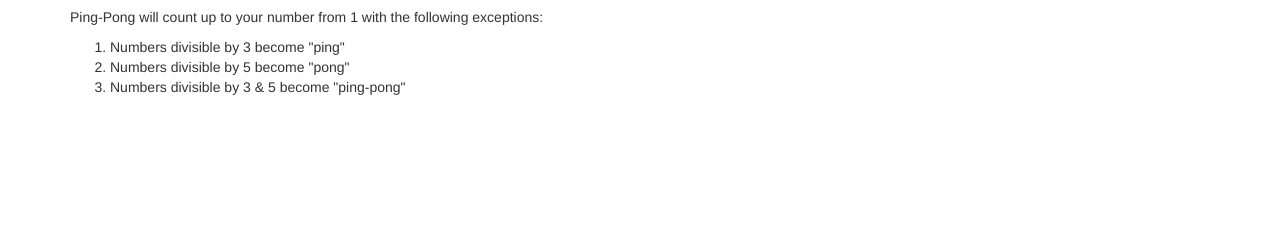
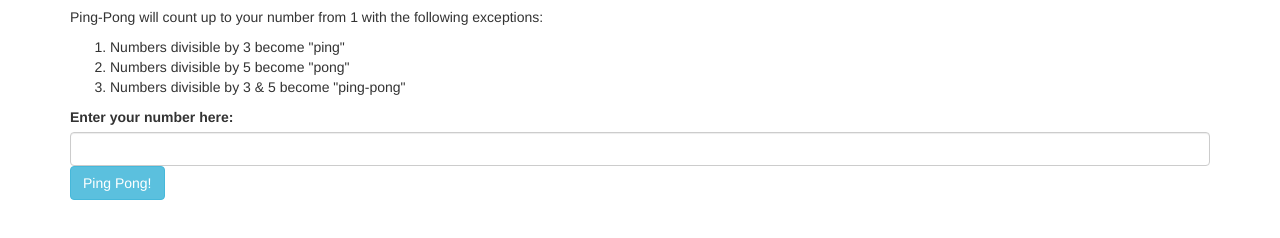
Before and after one commit to kailinishihira/ping-pong, a plain HTML site: page index.html in a window 1280 px wide. Shown: the part 162-400 px from the top of the page. Drawn offline with nearby package versions, Linux system fonts and the light colour scheme.

Commit message:
Add form and button for user's to enter number.

```diff
--- a/index.html
+++ b/index.html
@@ -23,6 +23,13 @@
         <li>Numbers divisible by 3 & 5 become "ping-pong"</li>
       </ol>
 
+      <form id="ping-pong">
+        <div class="form-group">
+          <label for="numbers">Enter your number here:</label>
+          <input class="form-control" id="numbers" type="number">
+          <button type="submit" class="btn btn-info">Ping Pong!</button>
+        </div>
+      </form>
     </div>
   </body>
 </html>
```
